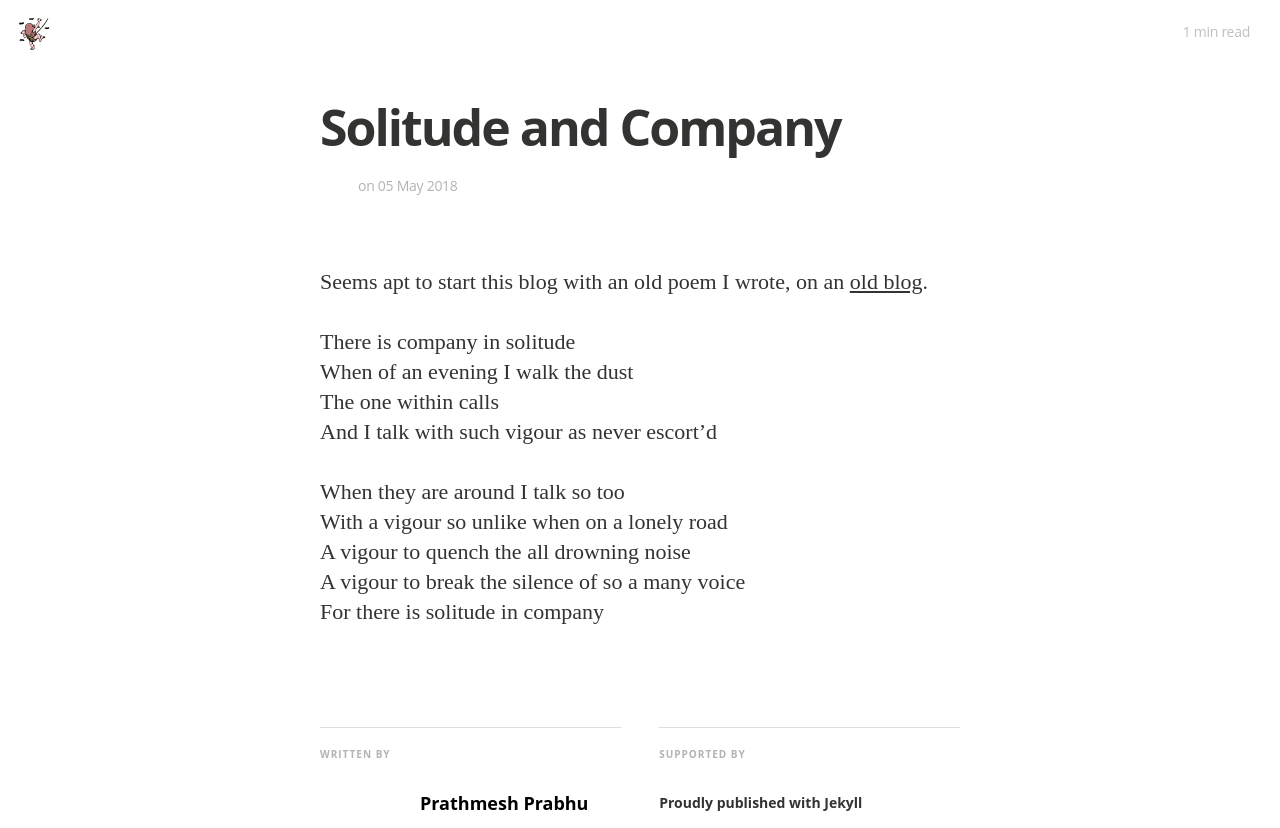
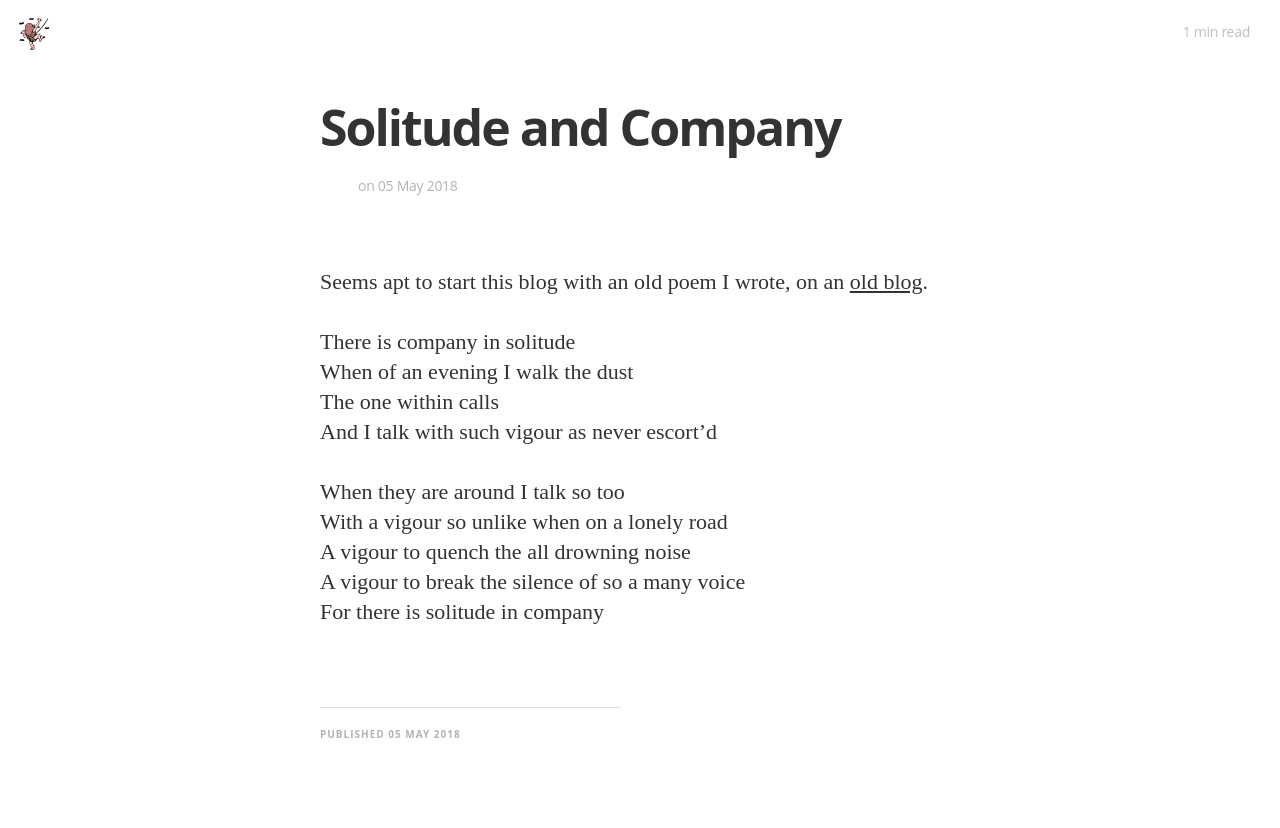
Before and after one commit to callpraths/callpraths.github.io, a Jekyll site: the page built from _posts/2018-05-05-solitude-and-company.markdown, in a window 1280 px wide. Shown: the top 828 px of the page. Built offline with Jekyll 4.4.1, drawn with Linux system fonts in a browser that asks for light colours; nearby versions of some CDN libraries; some web fonts are replaced; some of the changed text lies outside the part shown.

Commit message:
Cleanup post footers

```diff
--- a/_layouts/post.html
+++ b/_layouts/post.html
@@ -58,60 +58,12 @@
         <a name="topofpage"></a>
         {{content}}
       </section>
-      <footer class="post-footer">
-        <section class="share">
-          {% for social in site.social %}
-          {% if social.share_url != null %}
-          <a class="icon-{{ social.icon }}"
-            href="{{ social.share_url }}{% if social.share_title %}{{ social.share_title }}{{page.title | cgi_escape}}{% endif %}{{ social.share_link }}{{site.url}}{{site.baseurl}}{{page.id}}"
-            onclick="window.open(this.href, '{{ social.icon }}-share', 'width=550,height=255');return false;">
-            <i class="fa fa-{{ social.icon }}"></i><span class="hidden">{{ social.icon }}</span>
-          </a>
-          {% endif %}
-          {% endfor %}
-        </section>
-      </footer>
       <div class="bottom-teaser cf">
         <div class="isLeft">
-          <h5 class="index-headline featured"><span>Written by</span></h5>
-          <section class="author">
-            <div class="author-image" style="background-image: url({{site.author_image | prepend: site.baseurl}})">Blog
-              Logo</div>
-            <h4>{{ site.author }}</h4>
-            <p class="bio">{{author.bio}}</p>
-            <hr>
-            <p class="published">Published <time datetime="{{ page.date | date: " %F %R" }}">{{ page.date |
-                date_to_string }}</time></p>
-          </section>
+          <h5 class="index-headline featured"><span>Published <time datetime="{{ page.date | date: " %F %R" }}">{{
+                page.date |
+                date_to_string }}</span></h5>
         </div>
-        {{/post}}
-        <div class="isRight">
-          <h5 class="index-headline featured"><span>Supported by</span></h5>
-          <footer class="site-footer">
-            <section class="poweredby">Proudly published with <a href="http://jekyllrb.com"> Jekyll</a></section>
-            <div class="inner">
-              <section class="copyright">All content copyright <a href="{{@blog.url}}/">{{site.author}}</a> &copy; {{
-                site.time | date: '%Y' }}<br>All rights reserved.</section>
-            </div>
-          </footer>
-        </div>
-      </div>
-      {%if site.disqus %}
-      <div id="disqus_thread"></div>
-      <script type="text/javascript">
-        /* * * CONFIGURATION VARIABLES: EDIT BEFORE PASTING INTO YOUR WEBPAGE * * */
-        var disqus_shortname = '{{site.disqus}}'; // required: replace example with your forum shortname
-
-        /* * * DON'T EDIT BELOW THIS LINE * * */
-        (function () {
-          var dsq = document.createElement('script'); dsq.type = 'text/javascript'; dsq.async = true;
-          dsq.src = '//' + disqus_shortname + '.disqus.com/embed.js';
-          (document.getElementsByTagName('head')[0] || document.getElementsByTagName('body')[0]).appendChild(dsq);
-        })();
-      </script>
-      <noscript>Please enable JavaScript to view the <a href="http://disqus.com/?ref_noscript">comments powered by
-          Disqus.</a></noscript>
-      {% endif %}
     </article>
   </main>
   <div class="bottom-closer">
```
